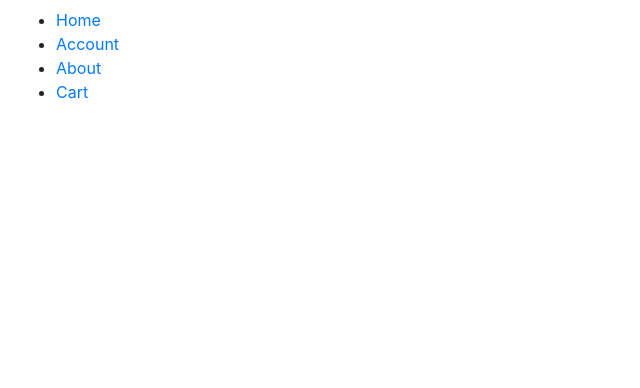
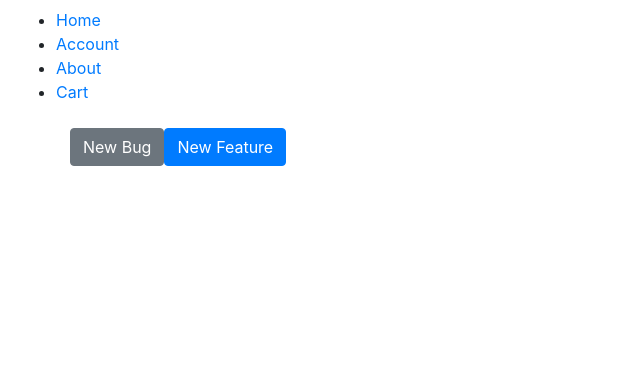
Before and after one commit to hfolcot/issue-tracker, a Django app: page / in a window 1280 px wide. Shown: the top 388 px of the page, without its empty margins (0-640 px from the left). Run offline with Django 3.2, Linux system fonts and the light colour scheme; data that the repository does not hold is empty; some libraries are stand-ins or nearby versions.

Commit message:
created forms for adding new tickets

```diff
--- a/tickets/templates/tickets.html
+++ b/tickets/templates/tickets.html
@@ -3,6 +3,10 @@
 {% block content %}
 
 <div class="container">
+    <div class="row">
+        <a href="{% url 'new_bug' %}"><button class="btn btn-secondary">New Bug</button></a>
+        <a href="{% url 'new_feature' %}"><button class="btn btn-primary">New Feature</button></a>
+    </div>
 	<div class="row">
         <div class="col s12 results z-depth-2" id="results">
             <div class="row">
--- a/tickets/urls.py
+++ b/tickets/urls.py
@@ -1,8 +1,10 @@
 from django.contrib import admin
 from django.urls import path
-from .views import all_tickets, bug_ticket
+from .views import all_tickets_view, bug_ticket_view, new_bug_view, new_feature_view
 
 urlpatterns = [
-	path('', all_tickets, name="all_tickets"),
-	path('bugs/<int:id>', bug_ticket, name="bugs")
+	path('', all_tickets_view, name="all_tickets"),
+	path('bugs/<int:id>', bug_ticket_view, name="bugs"),
+	path('bugs/new', new_bug_view, name="new_bug"),
+	path('features/new', new_feature_view, name="new_feature")
 ]
--- a/tickets/views.py
+++ b/tickets/views.py
@@ -1,9 +1,10 @@
 from django.shortcuts import render, get_object_or_404
 from .models import BugTicket, NewFeatureTicket
+from .forms import NewBugForm, NewFeatureForm
 
 # Create your views here.
 
-def all_tickets(request):
+def all_tickets_view(request):
 	"""
 	A home page showing all outstanding tickets
 	"""
@@ -11,9 +12,23 @@ def all_tickets(request):
 	new_features = NewFeatureTicket.objects.all()
 	return render(request, 'tickets.html', {'bug_tickets' : bug_tickets, 'new_features' : new_features})
 
-def bug_ticket(request, id):
+def bug_ticket_view(request, id):
 	"""
 	Opening the ticket to view specifics and add comments
 	"""
 	bug = get_object_or_404(BugTicket, id=id)
 	return render(request, 'bug.html', {'bug' : bug})
+
+def new_bug_view(request):
+	"""
+	Add a new bug ticket to the system
+	"""
+	new_bug_form = NewBugForm()
+	return render(request, 'new_ticket.html', {'form' : new_bug_form})
+
+def new_feature_view(request):
+	"""
+	Add a new bug ticket to the system
+	"""
+	new_feature_form = NewFeatureForm()
+	return render(request, 'new_ticket.html', {'form' : new_feature_form})
```
Also changed, not shown: tickets/forms.py (+19 -0 lines), tickets/templates/new_ticket.html (added, +10 -0 lines).
